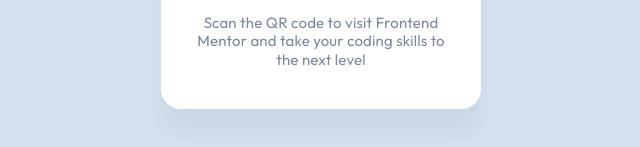
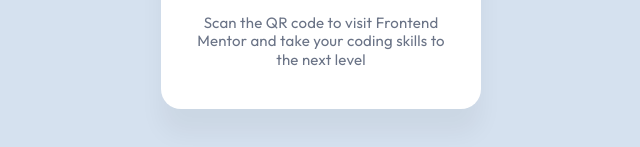
Before and after one commit to geraldventadour/qr-code-component, a plain HTML site: page index.html in a window 1280 px wide. Shown: the part 539-686 px from the top of the page, 319-959 px from the left. Drawn offline with Linux system fonts and the light colour scheme.

Commit message:
changing color of the p  to improve the contrast

```diff
--- a/style.css
+++ b/style.css
@@ -1,6 +1,6 @@
 :root {
   --lightGray: #d5e1ef;
-  --grey: #7d889e;
+  --grey: #6a7386;
   --darkNavy: #1f314f;
 }
 
```
